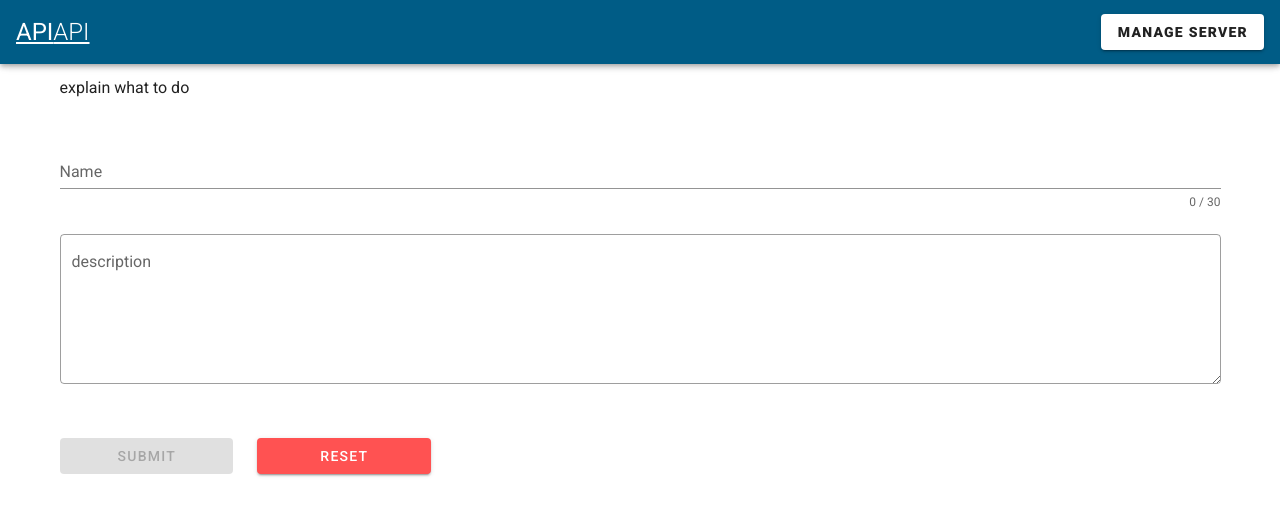
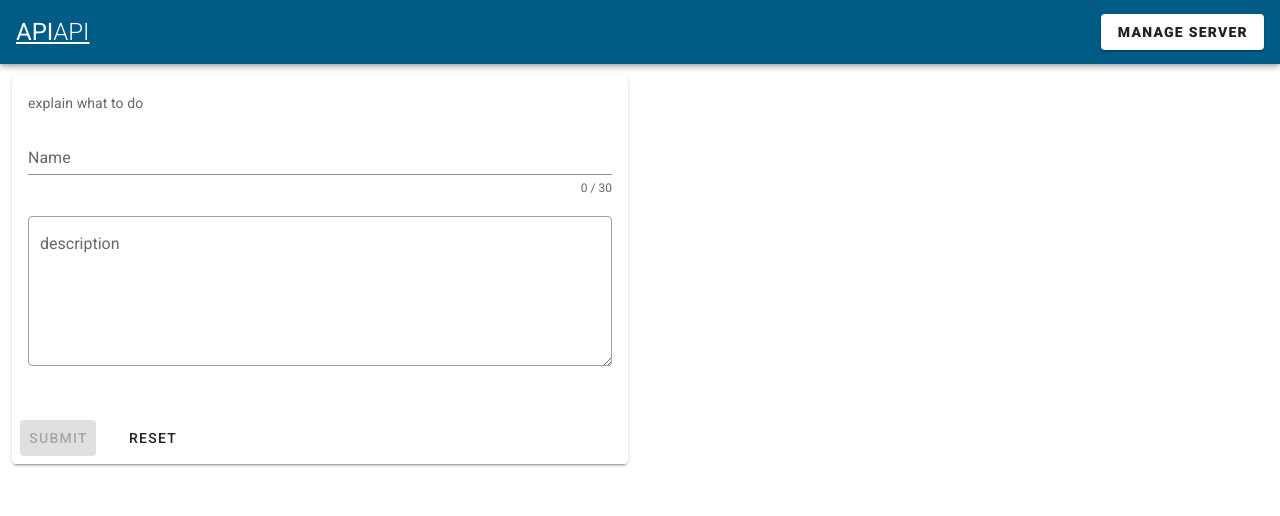
Before and after one commit to lab9k/apiapi, a Nuxt app: page /collections/create in a window 1280 px wide. Shown: the top 516 px of the page. Built offline with nearby package versions, Linux system fonts and the light colour scheme.

Commit message:
Updated form layout.

```diff
--- a/components/ApiCard.vue
+++ b/components/ApiCard.vue
@@ -1,12 +1,12 @@
 <template>
   <v-card>
+    <v-card-title v-text="api.name"
+                  class="headline" />
     <v-card-text>
-      <p v-text="api.name"
-         class="display-1 text--primary" />
-      <div class="text--primary">
+      <p>
         Lorem ipsum dolor sit amet consectetur adipisicing elit. Praesentium, labore
         perferendis?
-      </div>
+      </p>
     </v-card-text>
     <v-card-actions>
       <v-btn :to="{ name: 'collections-collection-apis-api', params: { api: api._id, collection: collectionId } }"
--- a/pages/collections/_collection/apis/create.vue
+++ b/pages/collections/_collection/apis/create.vue
@@ -2,9 +2,11 @@
   <v-container fluid>
     <v-row>
       <v-col lg="6">
+        <v-card>
           <v-form
             ref="form"
             v-model="valid">
+            <v-card-text>
               <v-text-field
                 v-model="name"
                 :rules="nameRules"
@@ -46,17 +48,18 @@
                   v-for="n in customHeaders"
                   :key="n" />
               </v-sheet>
-
+            </v-card-text>
+            <v-card-actions>
               <v-btn
                 :disabled="!valid"
                 @click="validate"
-                  color="success lighten-1"
+                color="primary"
                 class="mr-4">
                 {{ $t('actions.validate') }}
               </v-btn>
               <v-btn
                 @click="reset"
-                  color="error"
+                text
                 class="mr-4">
                 {{ $t('actions.reset') }}
               </v-btn>
@@ -64,7 +67,9 @@
                 v-if="loadingData"
                 indeterminate
                 color="primary" />
+            </v-card-actions>
           </v-form>
+        </v-card>
       </v-col>
     </v-row>
     <v-container
@@ -102,7 +107,7 @@ import CustomHeaderInput from '~/components/CustomHeaderInput.vue'
 import ConfirmCreationDialog from '~/components/ConfirmCreationDialog.vue'
 import DeviceStepper from '~/components/DeviceStepper.vue'
 import { mutationTypes, actionTypes, getterTypes as apiGetters } from '~/store/api'
-import { getterTypes as collectionGetters } from '~/store/collections'
+import { getterTypes as collectionGetters, actionTypes as collectionActions } from '~/store/collections'
 import page from '~/mixins/page'
 
 export default {
@@ -161,6 +166,11 @@ export default {
     ...mapGetters('collections', { collectionById: collectionGetters.COLLECTION_BY_ID }),
     collection () {
       return this.collectionById(this.forCollection)
+    }
+  },
+  async fetch ({ store, params }) {
+    if (!store.getters['collections/' + collectionGetters.COLLECTION_BY_ID](params.collection)) {
+      await store.dispatch('collections/' + collectionActions.FETCH_COLLECTION_BY_ID, params.collection)
     }
   },
   mounted () {
--- a/pages/collections/create.vue
+++ b/pages/collections/create.vue
@@ -1,35 +1,34 @@
 <template>
   <v-form ref="form"
           @submit="submitCollection" v-model="valid">
-    <v-container>
+    <v-container fluid>
       <v-row>
-        <v-col cols="12">
+        <v-col lg="6">
+          <v-card>
+            <v-card-text>
               <p>explain what to do</p>
-        </v-col>
-        <v-col cols="12">
               <v-text-field :rules="nameRules"
                             :counter="30"
                             v-model="collection_name"
                             required label="Name" />
-        </v-col>
-        <v-col cols="12">
               <v-textarea v-model="collection_description"
-                      outlined label="description" />
-        </v-col>
-        <v-col cols="2">
+                          outlined label="description"
+                          class="mt-5" />
+            </v-card-text>
+            <v-card-actions>
               <v-btn :disabled="!valid"
-                 color="success"
-                 type="submit"
-                 block>
+                     color="primary"
+                     class="mr-4"
+                     type="submit">
                 Submit
               </v-btn>
-        </v-col>
-        <v-col cols="2">
-          <v-btn color="error"
-                 type="reset"
-                 block>
+              <v-btn text
+                     class="mr-4"
+                     type="reset">
                 Reset
               </v-btn>
+            </v-card-actions>
+          </v-card>
         </v-col>
       </v-row>
     </v-container>
```
Lines whose indentation alone changed are shown as unchanged.
